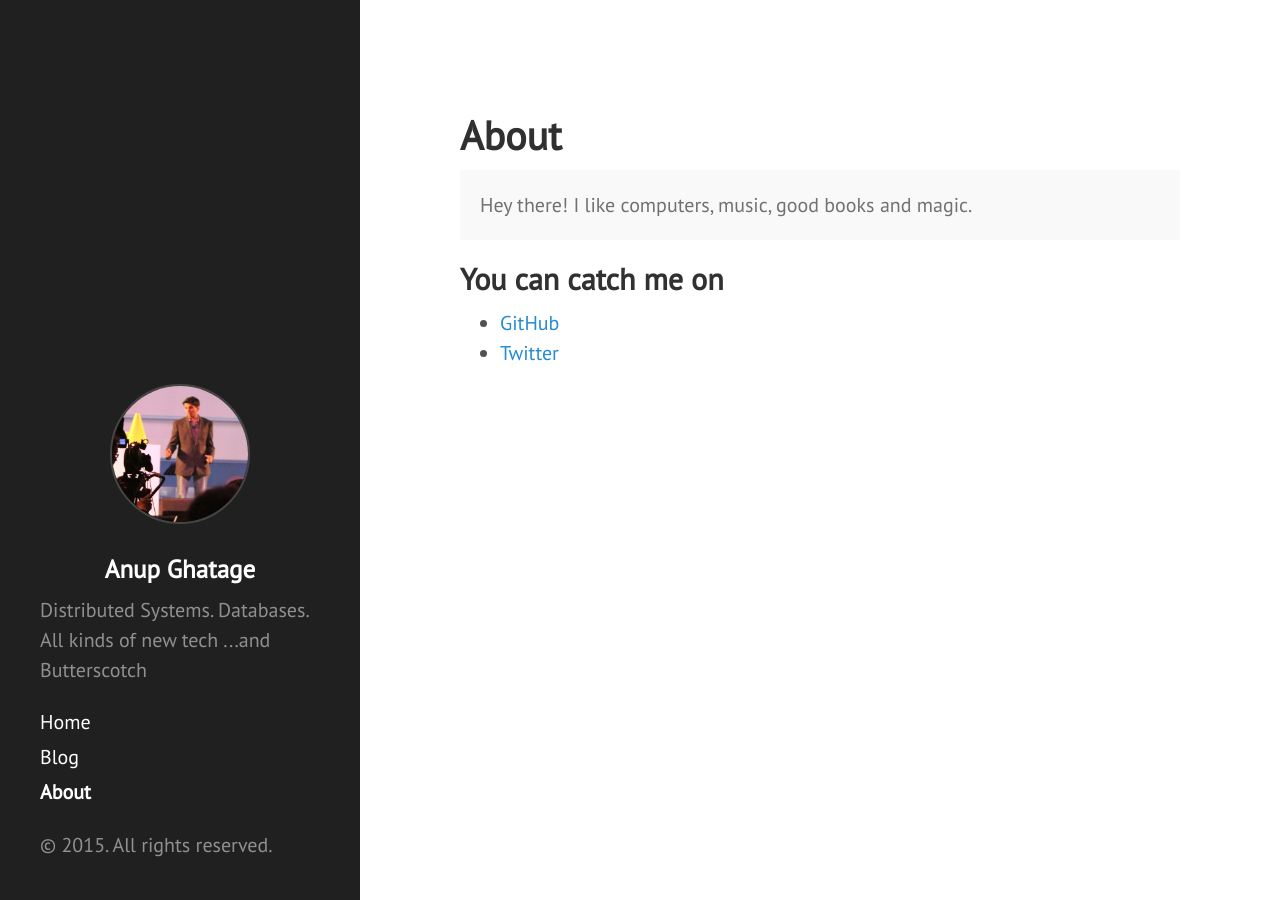
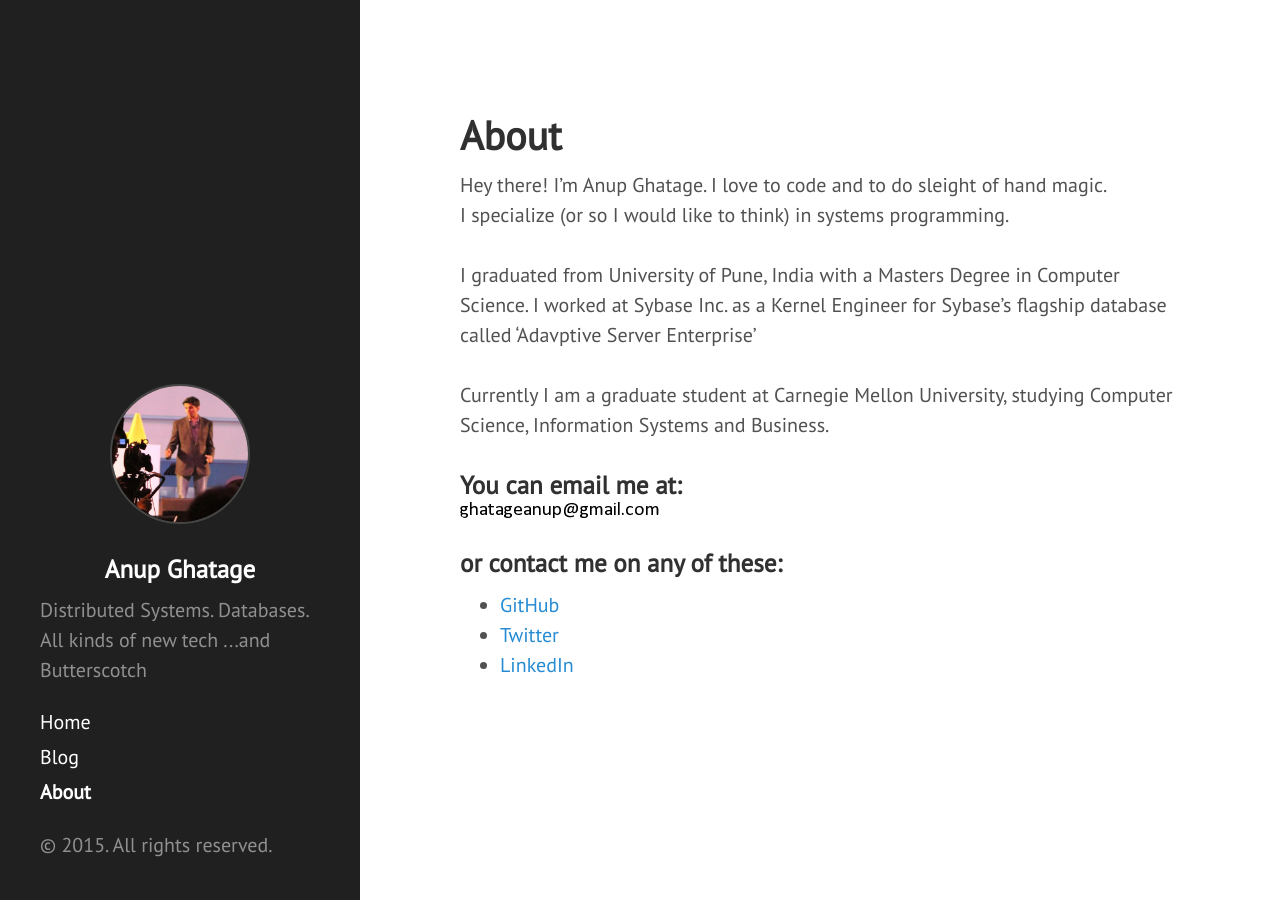
Before and after one commit to Ghatage/ghatage.github.io, a Jekyll site: the page built from about.md, in a window 1280 px wide. Built offline with Jekyll 4.4.1, drawn with Linux system fonts in a browser that asks for light colours; Markdown is read by kramdown in place of the engine named in the settings.

Commit message:
Added more stuff

```diff
--- a/about.md
+++ b/about.md
@@ -3,11 +3,16 @@ layout: page
 title: About
 ---
 
-<p class="message">
-  Hey there! I like computers, music, good books and magic.
-</p>
+Hey there! I'm Anup Ghatage. I love to code and to do sleight of hand magic.
+<br>I specialize (or so I would like to think) in systems programming.
+<br>
+<br>I graduated from University of Pune, India with a Masters Degree in Computer Science.
+I worked at Sybase Inc. as a Kernel Engineer for Sybase's flagship database called 'Adavptive Server Enterprise'
+<br>
+<br>Currently I am a graduate student at Carnegie Mellon University, studying Computer Science, Information Systems and Business.
 
-## You can catch me on
-
+### You can email me at: <img src="/img/bf52e1f6c7b552d4595872d1113a8c97.png">
+### or contact me on any of these:
 * [GitHub](https://github.com/Ghatage/)
 * [Twitter](http://twitter.com/ghatageanup)
+* [LinkedIn](http://linkedin.com/in/ghatageanup)
```
Also changed, not shown: index.html (+6 -32 lines), img/bf52e1f6c7b552d4595872d1113a8c97.png (added), 4 other files.
